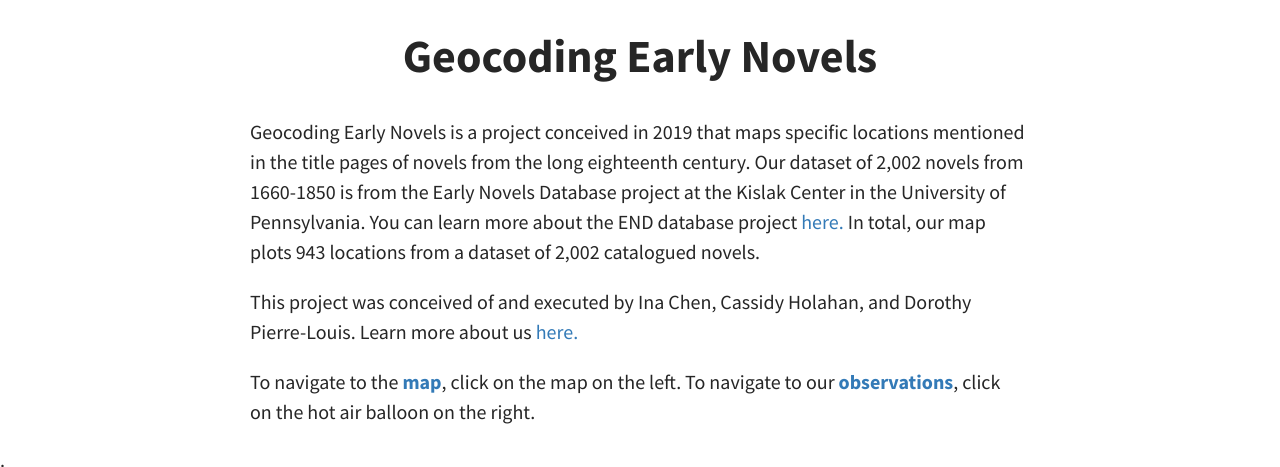
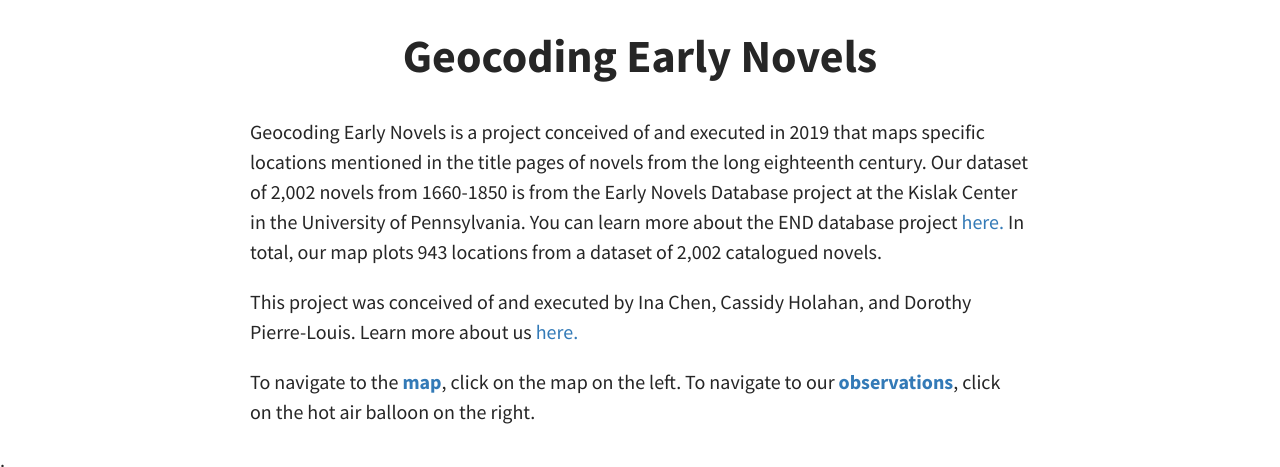
Before and after one commit to cholahan/end19, a Jekyll site: the page built from index.html, in a window 1280 px wide and 900 px high, cut to the strip 433-900 px from the top of the window. Built offline with Jekyll 4.4.1, drawn with Linux system fonts in a browser that asks for light colours; the list of posts is cut into pages by our own code.

Commit message:
Update index.html

```diff
--- a/index.html
+++ b/index.html
@@ -3,7 +3,7 @@
 ---
 <h1>Geocoding Early Novels</h1>
 
-<p>Geocoding Early Novels is a project conceived in 2019 that maps specific locations mentioned in the title pages of novels from the long eighteenth century. Our dataset of 2,002 novels from 1660-1850 is from the Early Novels Database project at the Kislak Center in the University of Pennsylvania. You can learn more about the END database project <a href="https://earlynovels.github.io/" target="blank">here.</a> In total, our map plots 943 locations from a dataset of 2,002 catalogued novels.</p>
+<p>Geocoding Early Novels is a project conceived of and executed in 2019 that maps specific locations mentioned in the title pages of novels from the long eighteenth century. Our dataset of 2,002 novels from 1660-1850 is from the Early Novels Database project at the Kislak Center in the University of Pennsylvania. You can learn more about the END database project <a href="https://earlynovels.github.io/" target="blank">here.</a> In total, our map plots 943 locations from a dataset of 2,002 catalogued novels.</p>
 
 <p>This project was conceived of and executed by Ina Chen, Cassidy Holahan, and Dorothy Pierre-Louis. Learn more about us <a href="{{ site.url}}{{ site.baseurl}}/about/">here.</a></p>
 
```
